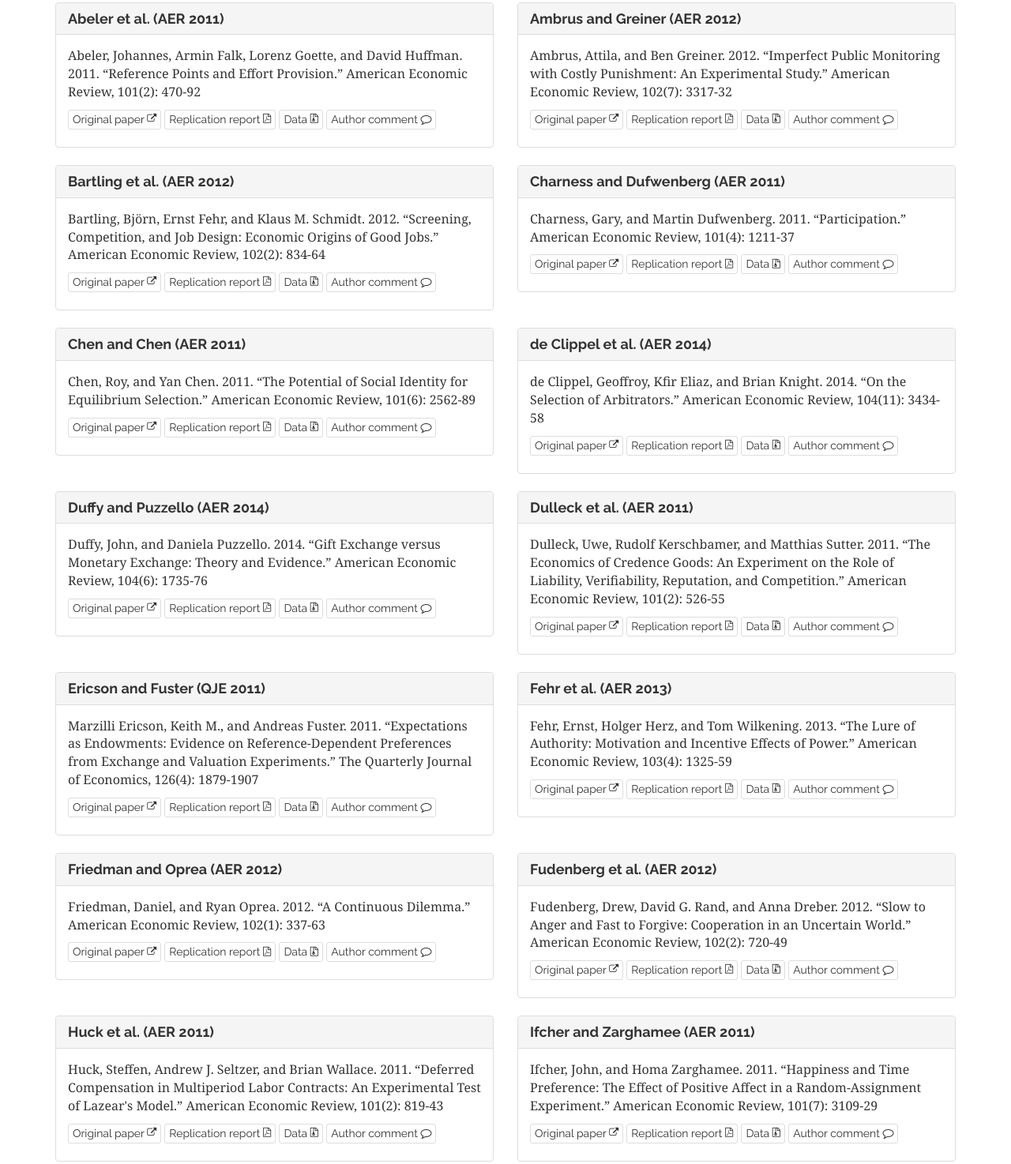
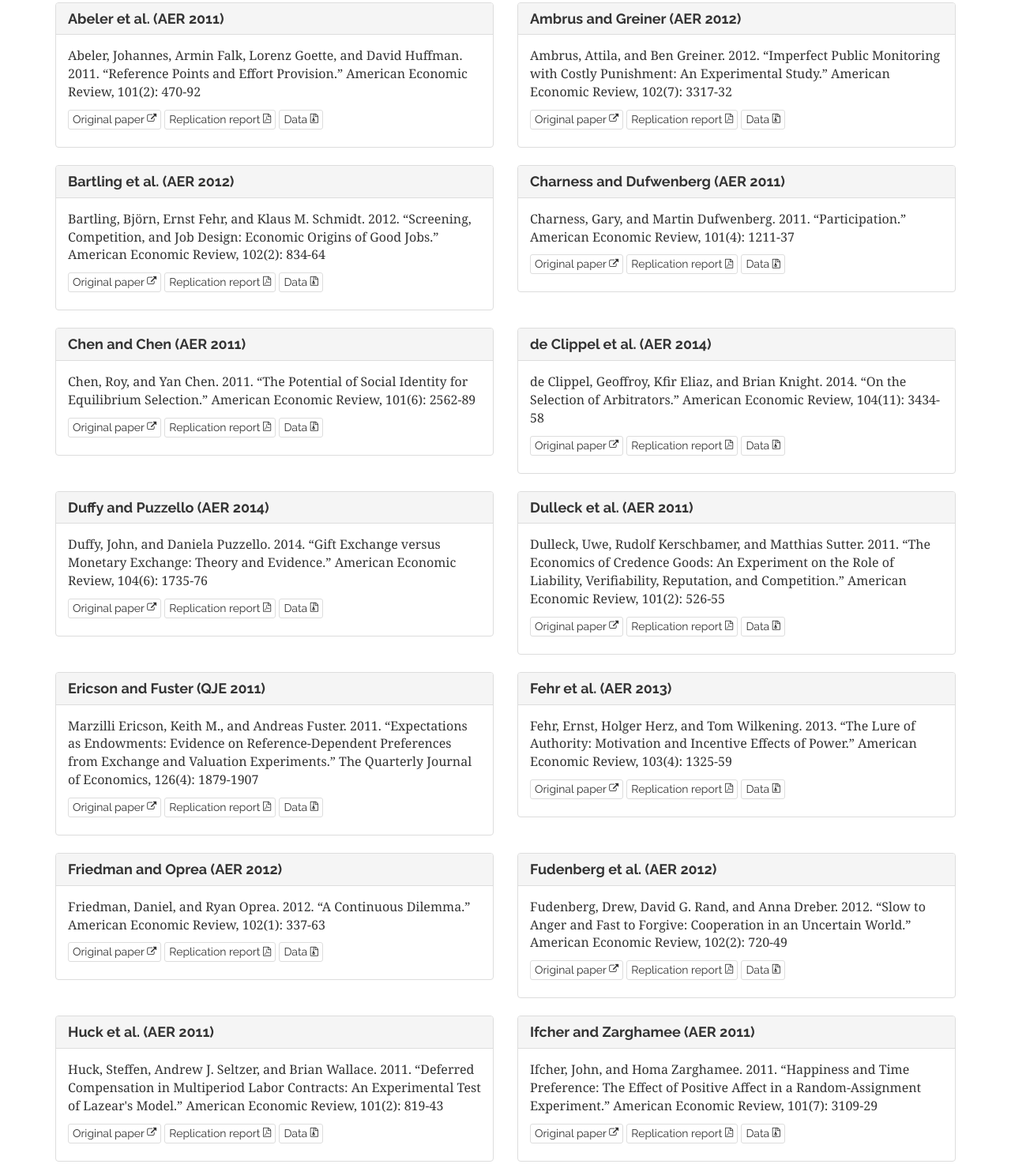
Before and after one commit to be-prediction/be-prediction.github.io, a plain HTML site: page replicationreports.html in a window 1280 px wide. Shown: the part 320-1794 px from the top of the page at 79% size. Drawn offline with Linux system fonts and the light colour scheme.

Commit message:
Remove empty author comments

```diff
--- a/replicationreports.html
+++ b/replicationreports.html
@@ -97,7 +97,7 @@
 
                                     <a download href="/materials/Abeler et al. 2011 - Data.zip" class="nav-link" target="_blank"><button type="button" class="btn btn-default btn-xs">Data <i class="fa fa-file-archive-o"></i></button></a>
 
-                                    <button type="button" class="btn btn-default btn-xs" onclick="openInfo('#abelercomment')">Author comment <i class="fa fa-comment-o"></i></button>
+                                    <!--<button type="button" class="btn btn-default btn-xs" onclick="openInfo('#abelercomment')">Author comment <i class="fa fa-comment-o"></i></button>-->
                                 </div>
                                 <div class="col-xs-12">
                                     <div role="alert">
@@ -133,7 +133,7 @@
 
                                     <a download href="/materials/Ambrus & Greiner 2012 - Data.zip" class="nav-link" target="_blank"><button type="button" class="btn btn-default btn-xs">Data <i class="fa fa-file-archive-o"></i></button></a>
 
-                                    <button type="button" class="btn btn-default btn-xs" onclick="openInfo('#ambruscomment')">Author comment <i class="fa fa-comment-o"></i></button>
+                                    <!--<button type="button" class="btn btn-default btn-xs" onclick="openInfo('#ambruscomment')">Author comment <i class="fa fa-comment-o"></i></button>-->
                                 </div>
                                 <div class="col-xs-12">
                                     <div role="alert">
@@ -172,7 +172,7 @@
 
                                     <a download href="/materials/Bartling et al. 2012 - Data.zip" class="nav-link" target="_blank"><button type="button" class="btn btn-default btn-xs">Data <i class="fa fa-file-archive-o"></i></button></a>
 
-                                    <button type="button" class="btn btn-default btn-xs" onclick="openInfo('#bartlingcomment')">Author comment <i class="fa fa-comment-o"></i></button>
+                                    <!--<button type="button" class="btn btn-default btn-xs" onclick="openInfo('#bartlingcomment')">Author comment <i class="fa fa-comment-o"></i></button>-->
                                 </div>
                                 <div class="col-xs-12">
                                     <div role="alert">
@@ -208,7 +208,7 @@
 
                                     <a download href="/materials/Charness & Dufwenberg 2011 - Data.zip" class="nav-link" target="_blank"><button type="button" class="btn btn-default btn-xs">Data <i class="fa fa-file-archive-o"></i></button></a>
 
-                                    <button type="button" class="btn btn-default btn-xs" onclick="openInfo('#charnesscomment')">Author comment <i class="fa fa-comment-o"></i></button>
+                                    <!--<button type="button" class="btn btn-default btn-xs" onclick="openInfo('#charnesscomment')">Author comment <i class="fa fa-comment-o"></i></button>-->
                                 </div>
                                 <div class="col-xs-12">
                                     <div role="alert">
@@ -247,7 +247,7 @@
 
                                     <a download href="/materials/Chen & Chen 2011 - Data.zip" class="nav-link" target="_blank"><button type="button" class="btn btn-default btn-xs">Data <i class="fa fa-file-archive-o"></i></button></a>
 
-                                    <button type="button" class="btn btn-default btn-xs" onclick="openInfo('#chencomment')">Author comment <i class="fa fa-comment-o"></i></button>
+                                    <!--<button type="button" class="btn btn-default btn-xs" onclick="openInfo('#chencomment')">Author comment <i class="fa fa-comment-o"></i></button>-->
                                 </div>
                                 <div class="col-xs-12">
                                     <div role="alert">
@@ -283,7 +283,7 @@
 
                                     <a download href="/materials/de Clippel et al. 2014 - Data.zip" class="nav-link" target="_blank"><button type="button" class="btn btn-default btn-xs">Data <i class="fa fa-file-archive-o"></i></button></a>
 
-                                    <button type="button" class="btn btn-default btn-xs" onclick="openInfo('#clippelcomment')">Author comment <i class="fa fa-comment-o"></i></button>
+                                    <!--<button type="button" class="btn btn-default btn-xs" onclick="openInfo('#clippelcomment')">Author comment <i class="fa fa-comment-o"></i></button>-->
                                 </div>
                                 <div class="col-xs-12">
                                     <div role="alert">
@@ -322,7 +322,7 @@
 
                                     <a download href="/materials/Duffy & Puzzello 2014 - Data.zip" class="nav-link" target="_blank"><button type="button" class="btn btn-default btn-xs">Data <i class="fa fa-file-archive-o"></i></button></a>
 
-                                    <button type="button" class="btn btn-default btn-xs" onclick="openInfo('#duffycomment')">Author comment <i class="fa fa-comment-o"></i></button>
+                                    <!--<button type="button" class="btn btn-default btn-xs" onclick="openInfo('#duffycomment')">Author comment <i class="fa fa-comment-o"></i></button>-->
                                 </div>
                                 <div class="col-xs-12">
                                     <div role="alert">
@@ -358,7 +358,7 @@
 
                                     <a download href="/materials/Dulleck et al. 2011 - Data.zip" class="nav-link" target="_blank"><button type="button" class="btn btn-default btn-xs">Data <i class="fa fa-file-archive-o"></i></button></a>
 
-                                    <button type="button" class="btn btn-default btn-xs" onclick="openInfo('#dulleckcomment')">Author comment <i class="fa fa-comment-o"></i></button>
+                                    <!--<button type="button" class="btn btn-default btn-xs" onclick="openInfo('#dulleckcomment')">Author comment <i class="fa fa-comment-o"></i></button>-->
                                 </div>
                                 <div class="col-xs-12">
                                     <div role="alert">
@@ -397,7 +397,7 @@
 
                                     <a download href="/materials/Ericson & Fuster 2011 - Data.zip" class="nav-link" target="_blank"><button type="button" class="btn btn-default btn-xs">Data <i class="fa fa-file-archive-o"></i></button></a>
 
-                                    <button type="button" class="btn btn-default btn-xs" onclick="openInfo('#ericsoncomment')">Author comment <i class="fa fa-comment-o"></i></button>
+                                    <!--<button type="button" class="btn btn-default btn-xs" onclick="openInfo('#ericsoncomment')">Author comment <i class="fa fa-comment-o"></i></button>-->
                                 </div>
                                 <div class="col-xs-12">
                                     <div role="alert">
@@ -433,7 +433,7 @@
 
                                     <a download href="/materials/Fehr et al. 2013 - Data.zip" class="nav-link" target="_blank"><button type="button" class="btn btn-default btn-xs">Data <i class="fa fa-file-archive-o"></i></button></a>
 
-                                    <button type="button" class="btn btn-default btn-xs" onclick="openInfo('#fehrcomment')">Author comment <i class="fa fa-comment-o"></i></button>
+                                    <!--<button type="button" class="btn btn-default btn-xs" onclick="openInfo('#fehrcomment')">Author comment <i class="fa fa-comment-o"></i></button>-->
                                 </div>
                                 <div class="col-xs-12">
                                     <div role="alert">
@@ -472,7 +472,7 @@
 
                                     <a download href="/materials/Friedman & Oprea 2012 - Data.zip" class="nav-link" target="_blank"><button type="button" class="btn btn-default btn-xs">Data <i class="fa fa-file-archive-o"></i></button></a>
 
-                                    <button type="button" class="btn btn-default btn-xs" onclick="openInfo('#friedmancomment')">Author comment <i class="fa fa-comment-o"></i></button>
+                                    <!--<button type="button" class="btn btn-default btn-xs" onclick="openInfo('#friedmancomment')">Author comment <i class="fa fa-comment-o"></i></button>-->
                                 </div>
                                 <div class="col-xs-12">
                                     <div role="alert">
@@ -508,7 +508,7 @@
 
                                     <a download href="/materials/Fudenberg et al. 2012 - Data.zip" class="nav-link" target="_blank"><button type="button" class="btn btn-default btn-xs">Data <i class="fa fa-file-archive-o"></i></button></a>
 
-                                    <button type="button" class="btn btn-default btn-xs" onclick="openInfo('#fudenbergcomment')">Author comment <i class="fa fa-comment-o"></i></button>
+                                    <!--<button type="button" class="btn btn-default btn-xs" onclick="openInfo('#fudenbergcomment')">Author comment <i class="fa fa-comment-o"></i></button>-->
                                 </div>
                                 <div class="col-xs-12">
                                     <div role="alert">
@@ -547,7 +547,7 @@
 
                                     <a download href="/materials/Huck et al. 2011 - Data.zip" class="nav-link" target="_blank"><button type="button" class="btn btn-default btn-xs">Data <i class="fa fa-file-archive-o"></i></button></a>
 
-                                    <button type="button" class="btn btn-default btn-xs" onclick="openInfo('#huckcomment')">Author comment <i class="fa fa-comment-o"></i></button>
+                                    <!--<button type="button" class="btn btn-default btn-xs" onclick="openInfo('#huckcomment')">Author comment <i class="fa fa-comment-o"></i></button>-->
                                 </div>
                                 <div class="col-xs-12">
                                     <div role="alert">
@@ -583,7 +583,7 @@
 
                                     <a download href="/materials/Ifcher & Zarghamee 2011 - Data.zip" class="nav-link" target="_blank"><button type="button" class="btn btn-default btn-xs">Data <i class="fa fa-file-archive-o"></i></button></a>
 
-                                    <button type="button" class="btn btn-default btn-xs" onclick="openInfo('#ifchercomment')">Author comment <i class="fa fa-comment-o"></i></button>
+                                    <!--<button type="button" class="btn btn-default btn-xs" onclick="openInfo('#ifchercomment')">Author comment <i class="fa fa-comment-o"></i></button>-->
                                 </div>
                                 <div class="col-xs-12">
                                     <div role="alert">
@@ -622,7 +622,7 @@
 
                                     <a download href="/materials/Kessler & Roth 2012 - Data.zip" class="nav-link" target="_blank"><button type="button" class="btn btn-default btn-xs">Data <i class="fa fa-file-archive-o"></i></button></a>
 
-                                    <button type="button" class="btn btn-default btn-xs" onclick="openInfo('#kesslercomment')">Author comment <i class="fa fa-comment-o"></i></button>
+                                    <!--<button type="button" class="btn btn-default btn-xs" onclick="openInfo('#kesslercomment')">Author comment <i class="fa fa-comment-o"></i></button>-->
                                 </div>
                                 <div class="col-xs-12">
                                     <div role="alert">
@@ -658,7 +658,7 @@
 
                                     <a download href="/materials/Kirchler et al. 2012 - Data.zip" class="nav-link" target="_blank"><button type="button" class="btn btn-default btn-xs">Data <i class="fa fa-file-archive-o"></i></button></a>
 
-                                    <button type="button" class="btn btn-default btn-xs" onclick="openInfo('#kirchlercomment')">Author comment <i class="fa fa-comment-o"></i></button>
+                                    <!--<button type="button" class="btn btn-default btn-xs" onclick="openInfo('#kirchlercomment')">Author comment <i class="fa fa-comment-o"></i></button>-->
                                 </div>
                                 <div class="col-xs-12">
                                     <div role="alert">
@@ -697,7 +697,7 @@
 
                                     <a download href="/materials/Kogan et al. 2011 - Data.zip" class="nav-link" target="_blank"><button type="button" class="btn btn-default btn-xs">Data <i class="fa fa-file-archive-o"></i></button></a>
 
-                                    <button type="button" class="btn btn-default btn-xs" onclick="openInfo('#kogancomment')">Author comment <i class="fa fa-comment-o"></i></button>
+                                    <!--<button type="button" class="btn btn-default btn-xs" onclick="openInfo('#kogancomment')">Author comment <i class="fa fa-comment-o"></i></button>-->
                                 </div>
                                 <div class="col-xs-12">
                                     <div role="alert">
@@ -733,7 +733,7 @@
 
                                     <a download href="/materials/Kuziemko et al. 2014 - Data.zip" class="nav-link" target="_blank"><button type="button" class="btn btn-default btn-xs">Data <i class="fa fa-file-archive-o"></i></button></a>
 
-                                    <button type="button" class="btn btn-default btn-xs" onclick="openInfo('#kuziemkocomment')">Author comment <i class="fa fa-comment-o"></i></button>
+                                    <!--<button type="button" class="btn btn-default btn-xs" onclick="openInfo('#kuziemkocomment')">Author comment <i class="fa fa-comment-o"></i></button>-->
                                 </div>
                                 <div class="col-xs-12">
                                     <div role="alert">
```
